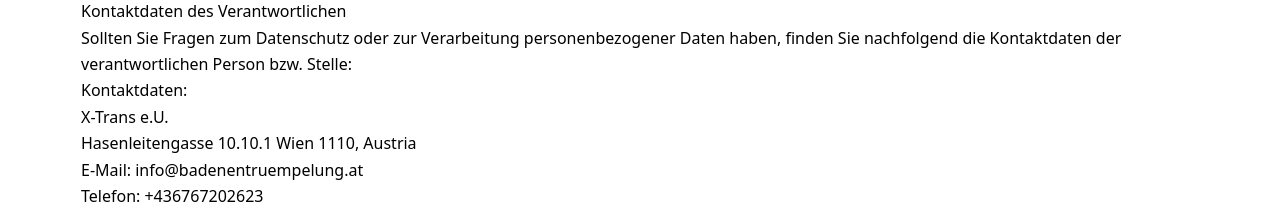
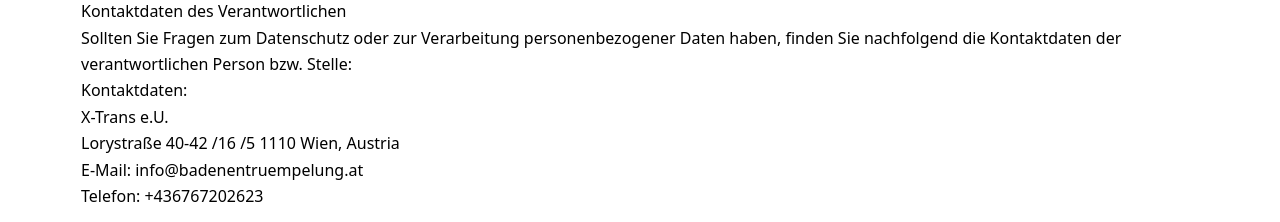
Before and after one commit to OleksiiPro1/badenentruempelung, a Next.js app: page /impressum in a window 1280 px wide. Shown: the part 1920-2142 px from the top of the page. Built offline with nearby package versions, Linux system fonts and the light colour scheme.

Commit message:
Impressum

```diff
--- a/src/app/impressum/page.tsx
+++ b/src/app/impressum/page.tsx
@@ -42,7 +42,7 @@
 <h2>Kontaktdaten des Verantwortlichen</h2>
 <p>Sollten Sie Fragen zum Datenschutz oder zur Verarbeitung personenbezogener Daten haben, finden Sie nachfolgend die Kontaktdaten der verantwortlichen Person bzw. Stelle:</p>
 <p>Kontaktdaten:</p>
-<p>X-Trans e.U.<br><span style="background-color: var(--colorLight);">Hasenleitengasse 10.10.1 Wien 1110, Austria</span></p>
+<p>X-Trans e.U.<br><span style="background-color: var(--colorLight);">Lorystraße 40-42 /16 /5 1110 Wien, Austria</span></p>
 <p><span style="background-color: var(--colorLight); color: var(--colorFont);">E-Mail: info@badenentruempelung.at</span><br></p>
 <p>Telefon: +436767202623</p>
 <h2>Speicherdauer</h2>
```
